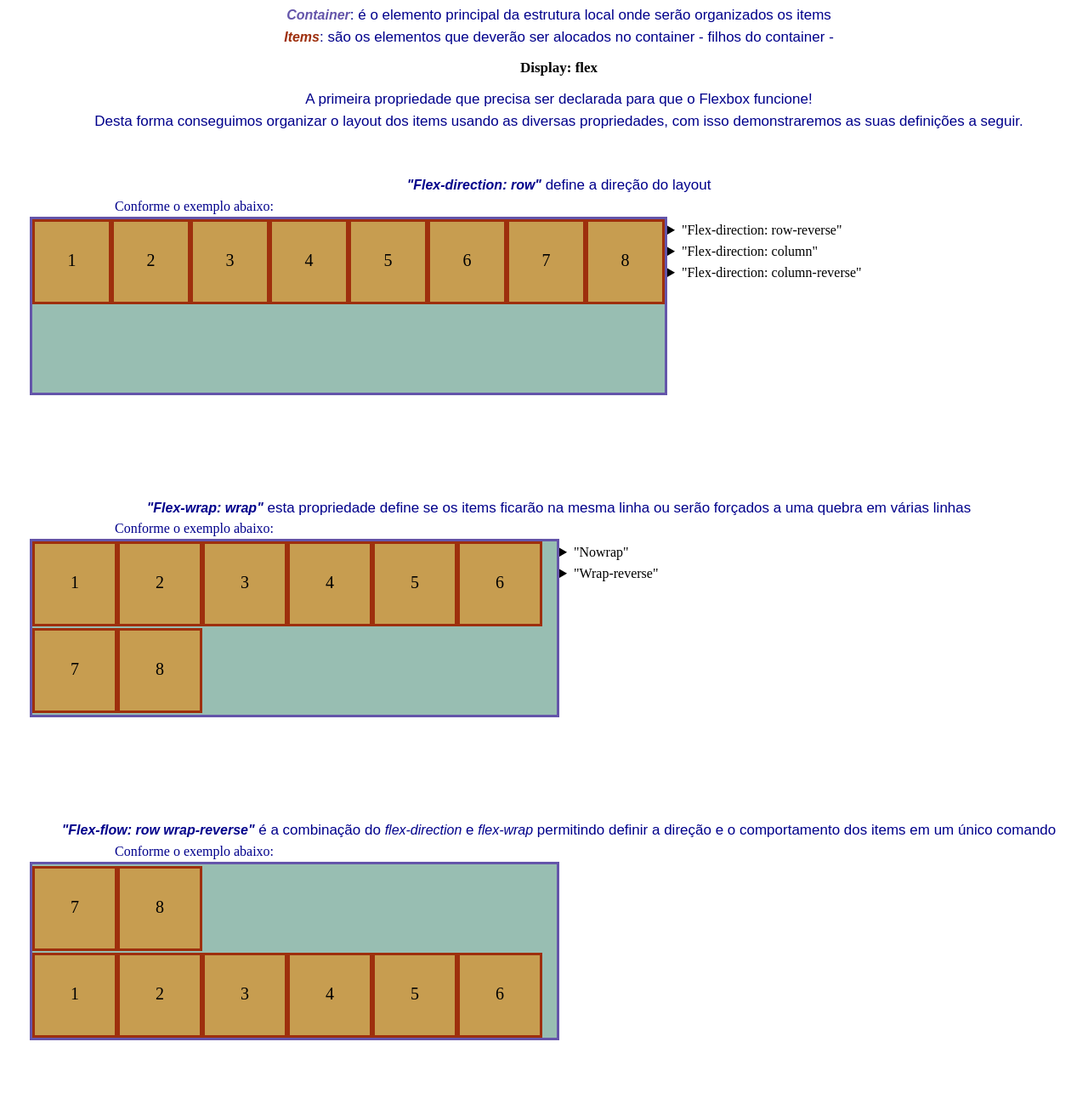
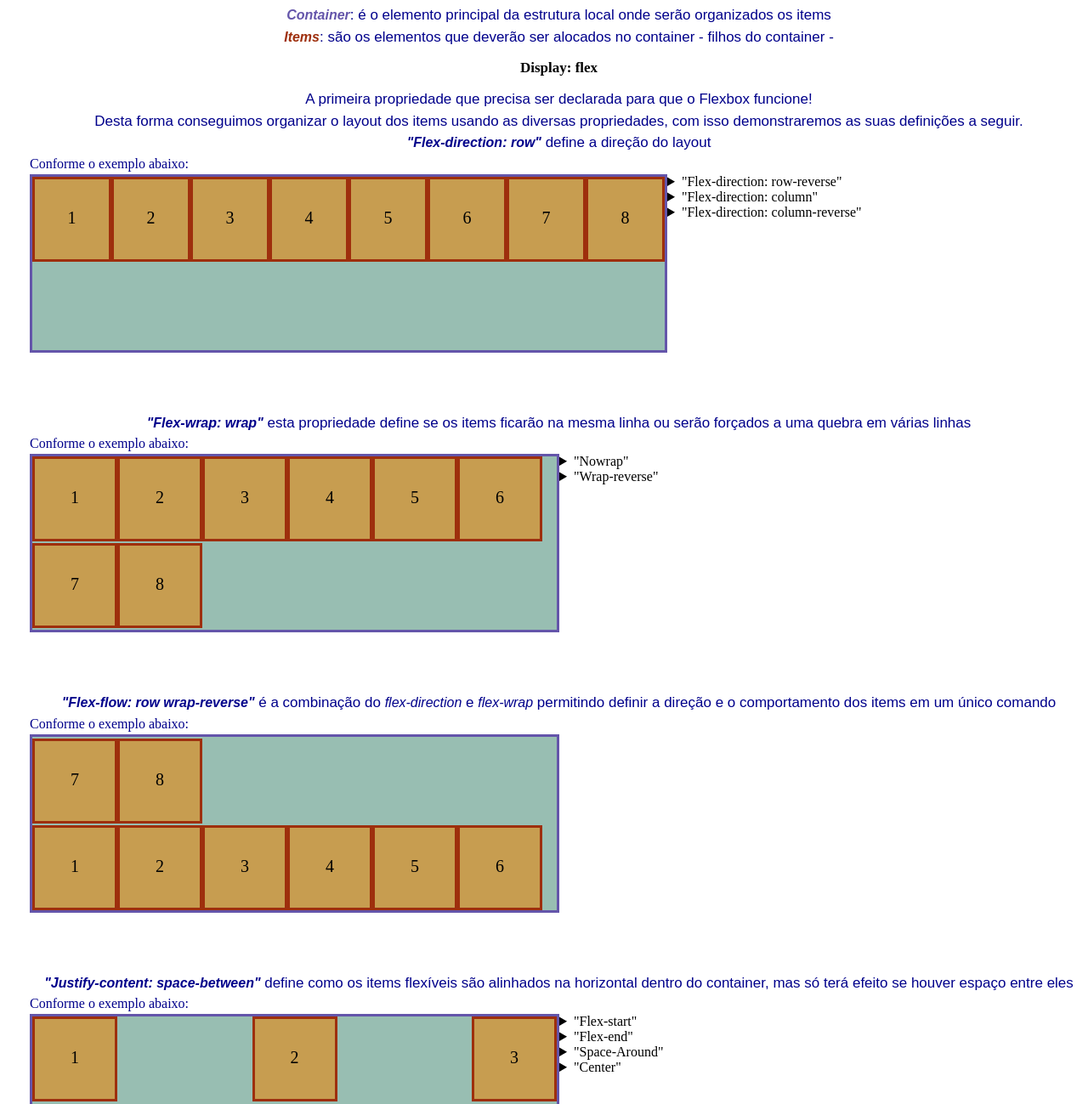
Before and after one commit to RonaldoJoseTec/flexbox-docs, a plain HTML site: page index.html in a window 1280 px wide. Shown: the part 162-1461 px from the top of the page at 85% size. Drawn offline with Linux system fonts and the light colour scheme.

Commit message:
"style: exemplo, definição, summary"
This reverts commit 22bb93d6ab2032fbe79976c7feade15741b1fe67.

```diff
--- a/index.html
+++ b/index.html
@@ -20,8 +20,8 @@
     <h3 class="propriedade">Display: flex</h3>
     <p class="descricao-propriedade">A primeira propriedade que precisa ser declarada para que o Flexbox funcione!</p>
     <p class="descricao-propriedade">Desta forma conseguimos organizar o layout dos items usando as diversas
-        propriedades, com isso demonstraremos as suas definições a seguir.</p>
-    <p class="definicao"><em><b>"Flex-direction: row"</em></b> define a direção do layout
+        propriedades, com isso demonstraremos as suas definições a seguir.<br>
+        <em><b>"Flex-direction: row"</em></b> define a direção do layout
     </p>
 
     <!--table>(tr>th.propriedade+th.valor)tr*3>td.propriedade+td.valor  -->
@@ -44,7 +44,7 @@
         </tr>
     </table> -->
 
-    <p class="exemplo">Conforme o exemplo abaixo:</p>
+    <p>Conforme o exemplo abaixo:</p>
     <section>
         <div class="container-dir">
             <div class="contido">1</div>
@@ -75,9 +75,9 @@
         </div>
     </section>
 
-    <p class="definicao"><em><b>"Flex-wrap: wrap"</b></em> esta propriedade define se os items ficarão
+    <p class="descricao-propriedade"><em><b>"Flex-wrap: wrap"</b></em> esta propriedade define se os items ficarão
         na mesma linha ou serão forçados a uma quebra em várias linhas </p>
-    <p class="exemplo">Conforme o exemplo abaixo:</p>
+    <p>Conforme o exemplo abaixo:</p>
 
     <section>
         <div class="container-wra">
@@ -103,11 +103,11 @@
         </div>
     </section>
 
-    <p class="definicao"><em><b>"Flex-flow: row wrap-reverse"</b></em> é a combinação do
+    <p class="descricao-propriedade"><em><b>"Flex-flow: row wrap-reverse"</b></em> é a combinação do
         <em>flex-direction</em> e <em>flex-wrap</em> permitindo definir a direção e o
         comportamento dos items em um único comando
     </p>
-    <p class="exemplo">Conforme o exemplo abaixo:</p>
+    <p>Conforme o exemplo abaixo:</p>
 
     <section>
         <div class="container-flo">
@@ -125,9 +125,9 @@
         </div>
     </section>
 
-    <p class="definicao"><em><b>"Justify-content: space-between"</b></em> define como os items flexíveis são
+    <p class="descricao-propriedade"><em><b>"Justify-content: space-between"</b></em> define como os items flexíveis são
         alinhados na horizontal dentro do container, mas só terá efeito se houver espaço entre eles</p>
-    <p class="exemplo">Conforme o exemplo abaixo:</p>
+    <p>Conforme o exemplo abaixo:</p>
 
     <section>
         <div class="container-con">
@@ -158,9 +158,9 @@
         </div>
     </section>
 
-    <p class="definicao"><em><b>"Align-items: center"</b></em> este por sua vez define como os items
+    <p class="descricao-propriedade"><em><b>"Align-items: center"</b></em> este por sua vez define como os items
         flexíveis são alinhados na horizontal dentro do container, mas só terá efeito se houver espaço entre eles</p>
-    <p class="exemplo">Conforme o exemplo abaixo:</p>
+    <p>Conforme o exemplo abaixo:</p>
 
     <section>
         <div class="container-ali">
@@ -196,9 +196,9 @@
         </div>
     </section>
 
-    <p class="definicao"><em><b>"Align-content: flex-end"</b></em> é usado para definir como múltiplas
+    <p class="descricao-propriedade"><em><b>"Align-content: flex-end"</b></em> é usado para definir como múltiplas
         linhas devem ser espaçadas uma das outras</p>
-    <p class="exemplo">Conforme o exemplo abaixo:</p>
+    <p>Conforme o exemplo abaixo:</p>
 
     <section>
         <div class="container-alc">
@@ -245,4 +245,5 @@
     </footer>
 
 </body>
+
 </html>
--- a/style.css
+++ b/style.css
@@ -31,6 +31,10 @@ section {
     width: 750px;
 }
 
+article {
+
+}
+
 .container-wra {
     height: 210px;
     width: 750px;
@@ -39,7 +43,6 @@ section {
     display: flex;
     flex-wrap: wrap;
 }
-
 .container-wra2 {
     height: 210px;
     width: 750px;
@@ -139,46 +142,13 @@ section {
     text-align: center;
 }
 
-.definicao {
-    font-size: 17px;
-    font-family: Arial, Helvetica, sans-serif;
-    text-align: center;
-    padding-top: 50px;
-}
-
 p {
     color: darkblue;
     line-height: 1.5;
 }
 
-.exemplo {
-    padding-left: 100px;
-    color: darkblue;
-    line-height: 1.5;
-}
-
-.container-dir2 summary{
-    padding: 7px 0 0 0;
-}
-
-.container-wra2 summary{
-    padding: 7px 0 0 0;
-}
-
-.container-flo2 summary{
-    padding: 7px 0 0 0;
-}
-
-.container-con2 summary{
-    padding: 7px 0 0 0;
-}
-
-.container-ali2 summary{
-    padding: 7px 0 0 0;
-}
-
-.container-alc2 summary{
-    padding: 7px 0 0 0;
+.container-dir2 ul{
+    background-color: yellowgreen;
 }
 
 .rodape {
```
